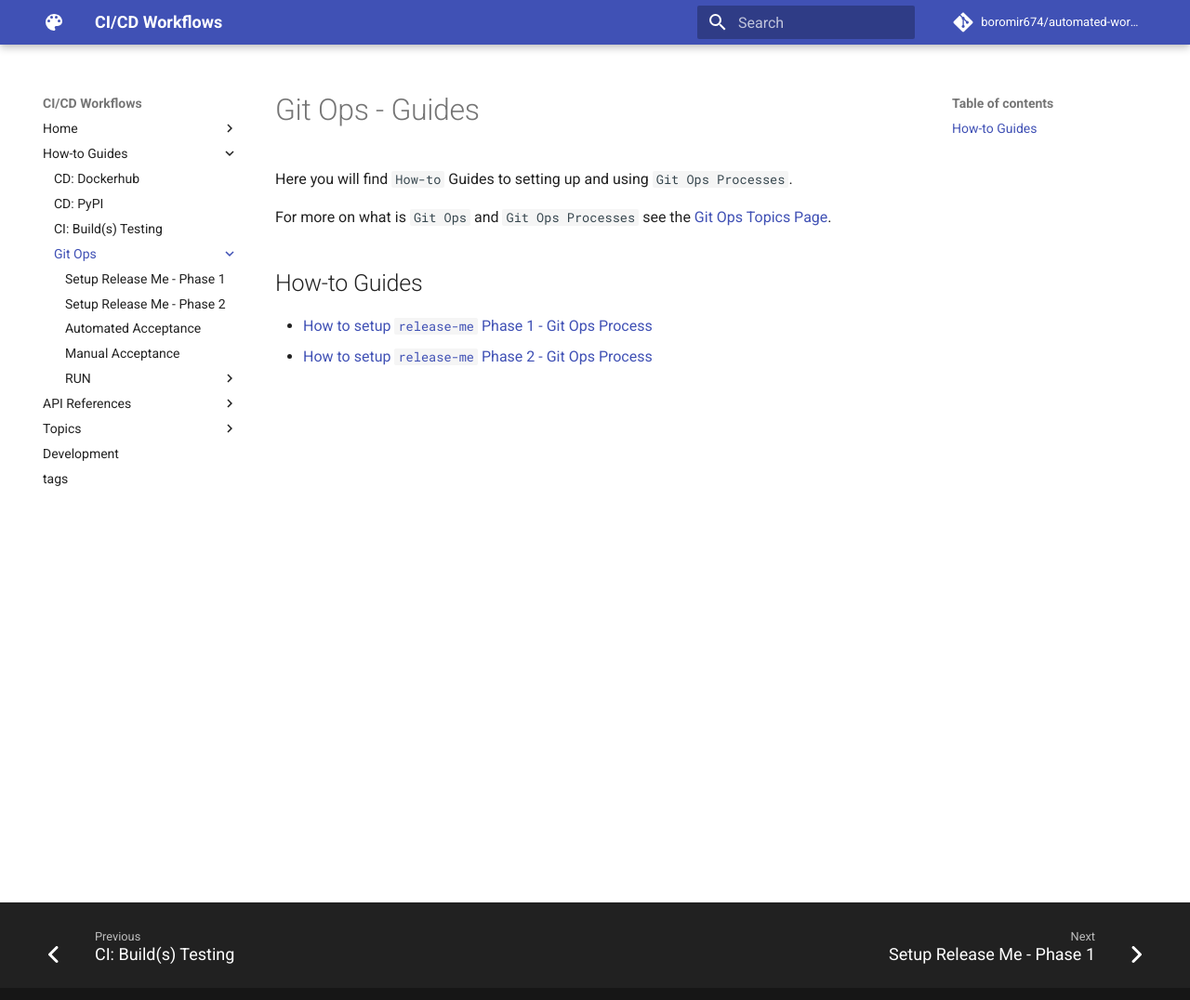
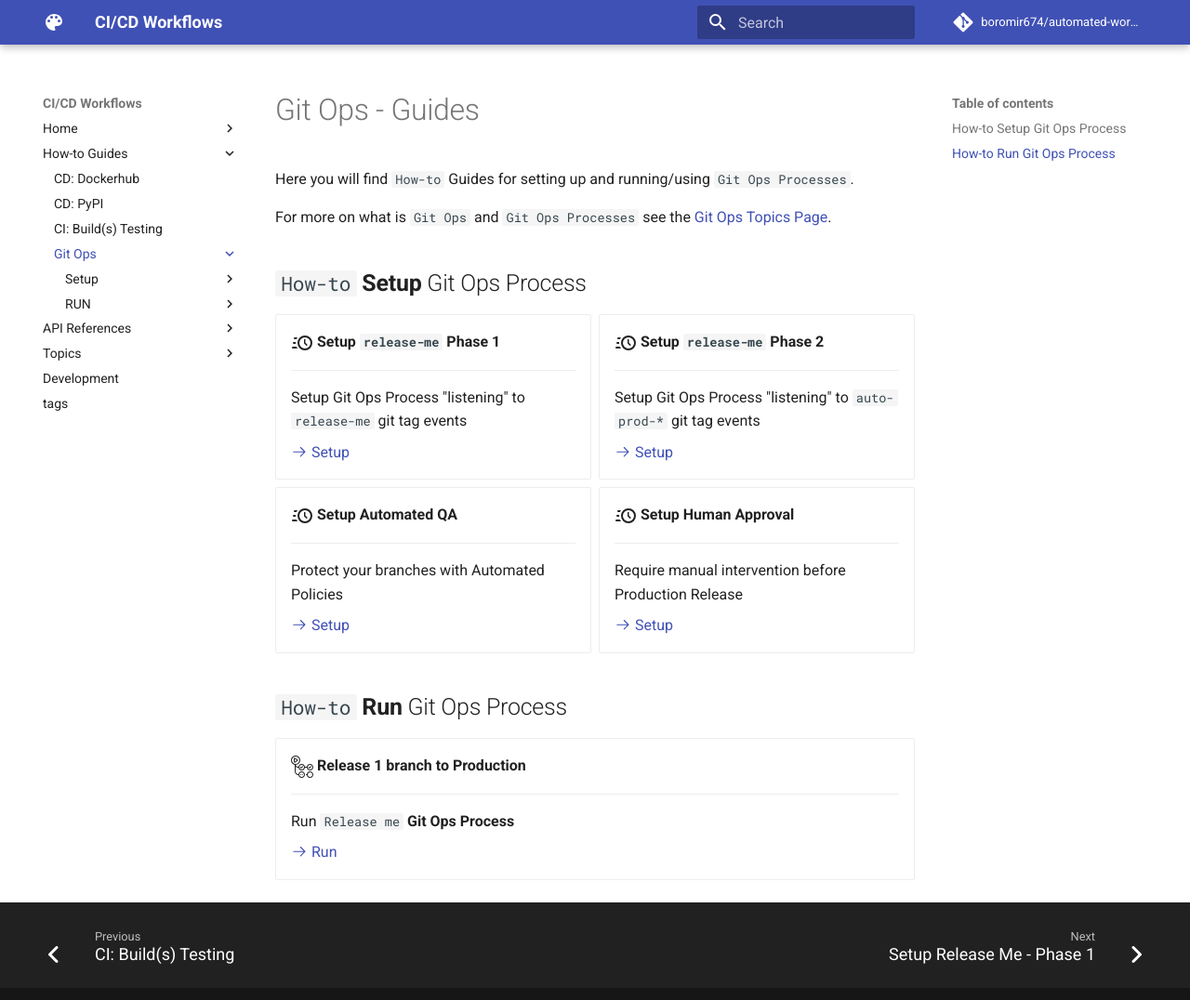
Before and after one commit to boromir674/automated-workflows, an MkDocs documentation site: the page built from docs/guides/gitops/index.md, in a window 1280 px wide and 1087 px high. Shown: the top 1076 px of the window at 93% size. Built offline with MkDocs 1.6.1 and Material for MkDocs 9.7.7, drawn with Linux system fonts in a browser that asks for light colours; comment, search, counter and statistics services are not loaded.

Commit message:
docs: write user-friendly content for Git Ops Guides landing page

```diff
--- a/docs/guides/gitops/index.md
+++ b/docs/guides/gitops/index.md
@@ -1,10 +1,61 @@
 # Git Ops - Guides
 
-Here you will find `How-to` Guides to setting up and using `Git Ops Processes`.
+Here you will find `How-to` Guides for setting up and running/using `Git Ops Processes`.
 
 For more on what is `Git Ops` and `Git Ops Processes` see the [Git Ops Topics Page](../../topics/gitops/index.md).
 
-## How-to Guides
+## `How-to` **Setup** Git Ops Process
 
-- [How to setup `release-me` Phase 1 - Git Ops Process](./guide_setup_gitops_release_me.md)
-- [How to setup `release-me` Phase 2 - Git Ops Process](./guide_setup_gitops_release_me_phase_2.md)
+
+<div class="grid cards" markdown>
+
+-   :material-clock-fast:{ .lg .middle } __Setup `release-me` Phase 1__
+
+    ---
+
+    Setup Git Ops Process "listening" to `release-me` git tag events
+
+    [:octicons-arrow-right-24: Setup ](./setup/guide_setup_gitops_release_me.md)
+
+-   :material-clock-fast:{ .lg .middle } __Setup `release-me` Phase 2__
+
+    ---
+
+    Setup Git Ops Process "listening" to `auto-prod-*` git tag events
+
+    [:octicons-arrow-right-24: Setup ](./setup/guide_setup_gitops_release_me_phase_2.md)
+
+-   :material-clock-fast:{ .lg .middle } __Setup Automated QA__
+
+    ---
+
+    Protect your branches with Automated Policies
+
+    [:octicons-arrow-right-24: Setup ](./setup/guide_setup_main_automated_acceptance.md)
+
+-   :material-clock-fast:{ .lg .middle } __Setup Human Approval__
+
+    ---
+
+    Require manual intervention before Production Release
+
+    [:octicons-arrow-right-24: Setup ](./setup/guide_setup_main_manual_acceptance.md)
+
+</div>
+
+
+## `How-to` **Run** Git Ops Process
+
+
+<div class="grid cards" markdown>
+
+-   :simple-githubactions:{ .lg .middle } __Release 1 branch to Production__
+
+    ---
+
+    Run `Release me` **Git Ops Process**
+
+    [:octicons-arrow-right-24: Run ](./run/guide_run_gitops_release_me_process.md)
+
+
+</div>
--- a/mkdocs.yml
+++ b/mkdocs.yml
@@ -70,6 +70,17 @@ markdown_extensions:
   - pymdownx.tabbed:
       alternate_style: true
 
+  ### GRIDS ###
+  - attr_list
+  - md_in_html
+
+  ### ICONS/EMOJIS ###
+  # https://squidfunk.github.io/mkdocs-material/reference/icons-emojis/#with-colors-docsstylesheetsextracss
+  - pymdownx.emoji:
+      emoji_index: !!python/name:material.extensions.emoji.twemoji
+      emoji_generator: !!python/name:material.extensions.emoji.to_svg
+
+#### SIDE NAVIGATION ####
 nav:
   # each item in the list, renders a left side navigation item/page
   - Home:
@@ -80,10 +91,11 @@ nav:
       - "CI: Build(s) Testing": "guides/guide_test_build.md"
       - "Git Ops":
           - guides/gitops/index.md
-          - "Setup Release Me - Phase 1": "guides/gitops/guide_setup_gitops_release_me.md"
-          - "Setup Release Me - Phase 2": "guides/gitops/guide_setup_gitops_release_me_phase_2.md"
-          - "Automated Acceptance": "guides/gitops/guide_setup_main_automated_acceptance.md"
-          - "Manual Acceptance": "guides/gitops/guide_setup_main_manual_acceptance.md"
+          - "Setup":
+            - "Setup Release Me - Phase 1": "guides/gitops/setup/guide_setup_gitops_release_me.md"
+            - "Setup Release Me - Phase 2": "guides/gitops/setup/guide_setup_gitops_release_me_phase_2.md"
+            - "Automated Acceptance": "guides/gitops/setup/guide_setup_main_automated_acceptance.md"
+            - "Manual Acceptance": "guides/gitops/setup/guide_setup_main_manual_acceptance.md"
           - "RUN":
             - "Release Me": "guides/gitops/run/guide_run_gitops_release_me_process.md"
   - API References:
```
Also changed, not shown: docs/guides/gitops/run/guide_run_gitops_release_me_process.md (+4 -4 lines), docs/guides/gitops/setup/guide_setup_gitops_release_me.md (renamed from docs/guides/gitops/guide_setup_gitops_release_me.md, +1 -1 lines), docs/guides/gitops/setup/github-repo-navigation.png (renamed from docs/guides/gitops/github-repo-navigation.png), docs/guides/gitops/setup/github-repo-settings-button.png (renamed from docs/guides/gitops/github-repo-settings-button.png), docs/guides/gitops/setup/github-repos-settings-branches.png (renamed from docs/guides/gitops/github-repos-settings-branches.png), docs/guides/gitops/setup/guide_setup_gitops_release_me_phase_2.md (renamed from docs/guides/gitops/guide_setup_gitops_release_me_phase_2.md), docs/guides/gitops/setup/guide_setup_main_automated_acceptance.md (renamed from docs/guides/gitops/guide_setup_main_automated_acceptance.md), docs/guides/gitops/setup/guide_setup_main_manual_acceptance.md (renamed from docs/guides/gitops/guide_setup_main_manual_acceptance.md), docs/guides/gitops/setup/qa-jobs-in-required-status-checks-list.png (renamed from docs/guides/gitops/qa-jobs-in-required-status-checks-list.png), docs/guides/gitops/setup/require-pr-before-merging.png (renamed from docs/guides/gitops/require-pr-before-merging.png), docs/guides/gitops/setup/require-review-from-code-owners.png (renamed from docs/guides/gitops/require-review-from-code-owners.png), docs/guides/gitops/setup/require-status-checks-n-up-to-date-branches-before-merging.png (renamed from docs/guides/gitops/require-status-checks-n-up-to-date-branches-before-merging.png).
